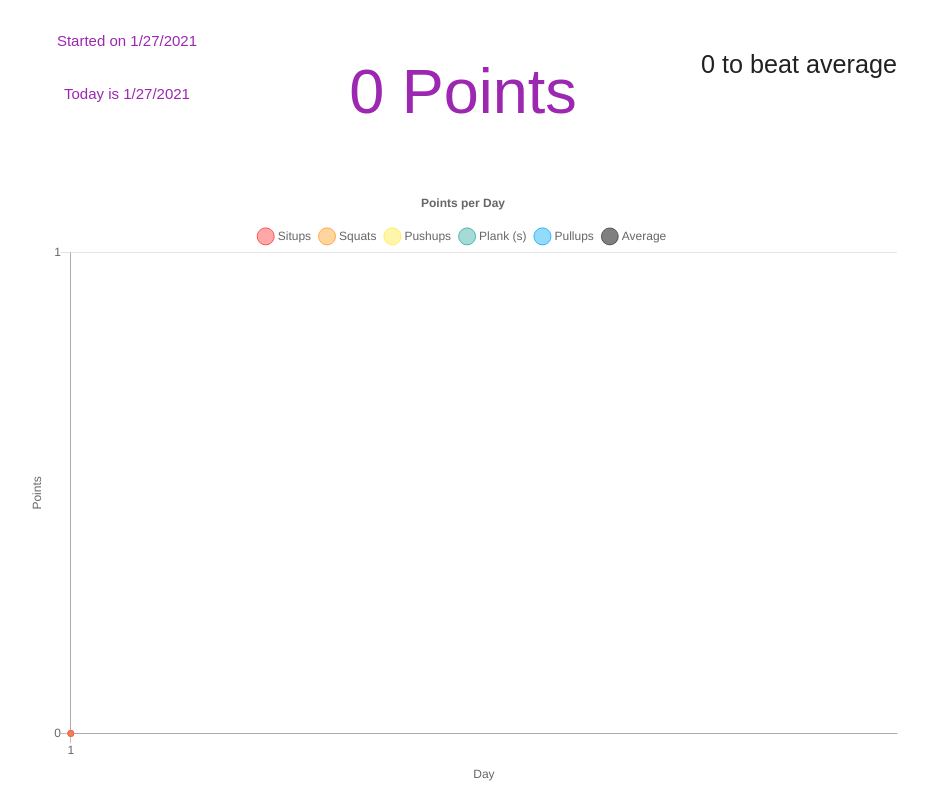
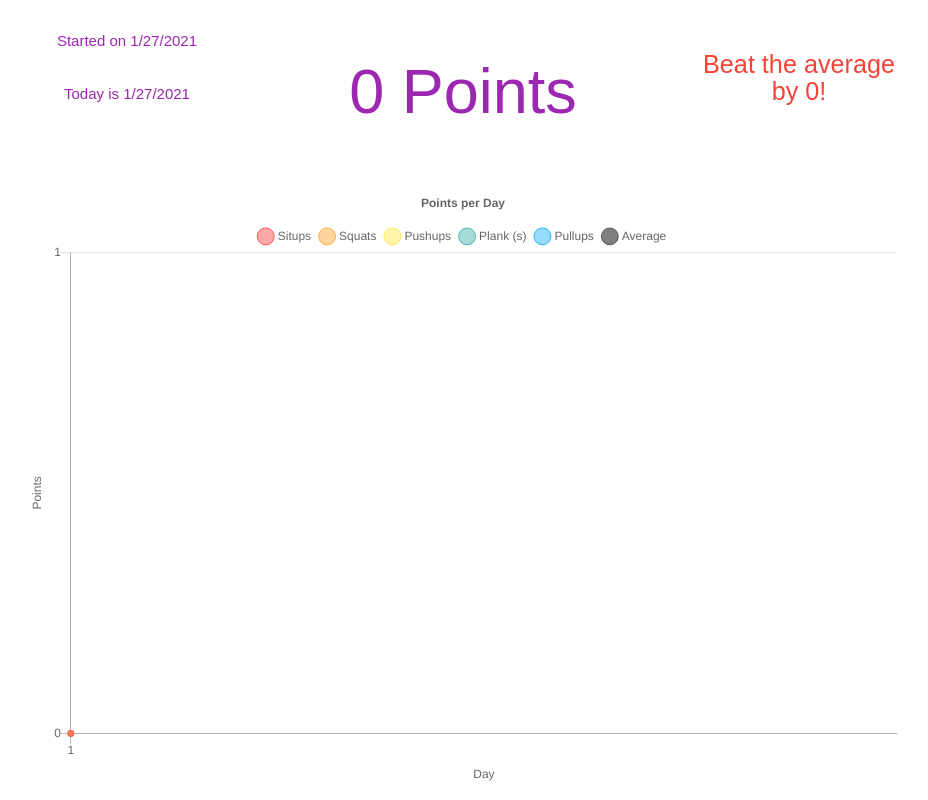
Before and after one commit to IHTFY/workout, a plain HTML site: page index.html in a window 1280 px wide. Shown: the top 800 px of the page, without its empty margins (177-1105 px from the left). Drawn offline with nearby package versions, Linux system fonts and the light colour scheme.

Commit message:
change average compare text and logic

```diff
--- a/index.html
+++ b/index.html
@@ -31,7 +31,7 @@
           <span id="totalDisplay"> </span> Points
         </h1>
         <div class="col s3">
-          <h2 id="toBeatAverage" class="flow-text"></h2>
+          <h2 id="compareAverage" class="flow-text red-text"></h2>
         </div>
       </div>
 
--- a/script.js
+++ b/script.js
@@ -64,7 +64,10 @@ function updateTotal(db) {
   }
 
   // Show how many points to beat average
-  document.getElementById('toBeatAverage').textContent = `${Math.ceil(averages[averages.length - 1] - dailyTotals[daysSince])} to beat average`;
+  const diff = averages[averages.length - 1] - dailyTotals[daysSince];
+  document.getElementById('compareAverage').textContent = diff > 0
+    ? `${Math.ceil(diff)} to beat average`
+    : `Beat the average by ${-diff}!`;
 
 
   // Update editable dbText
```
